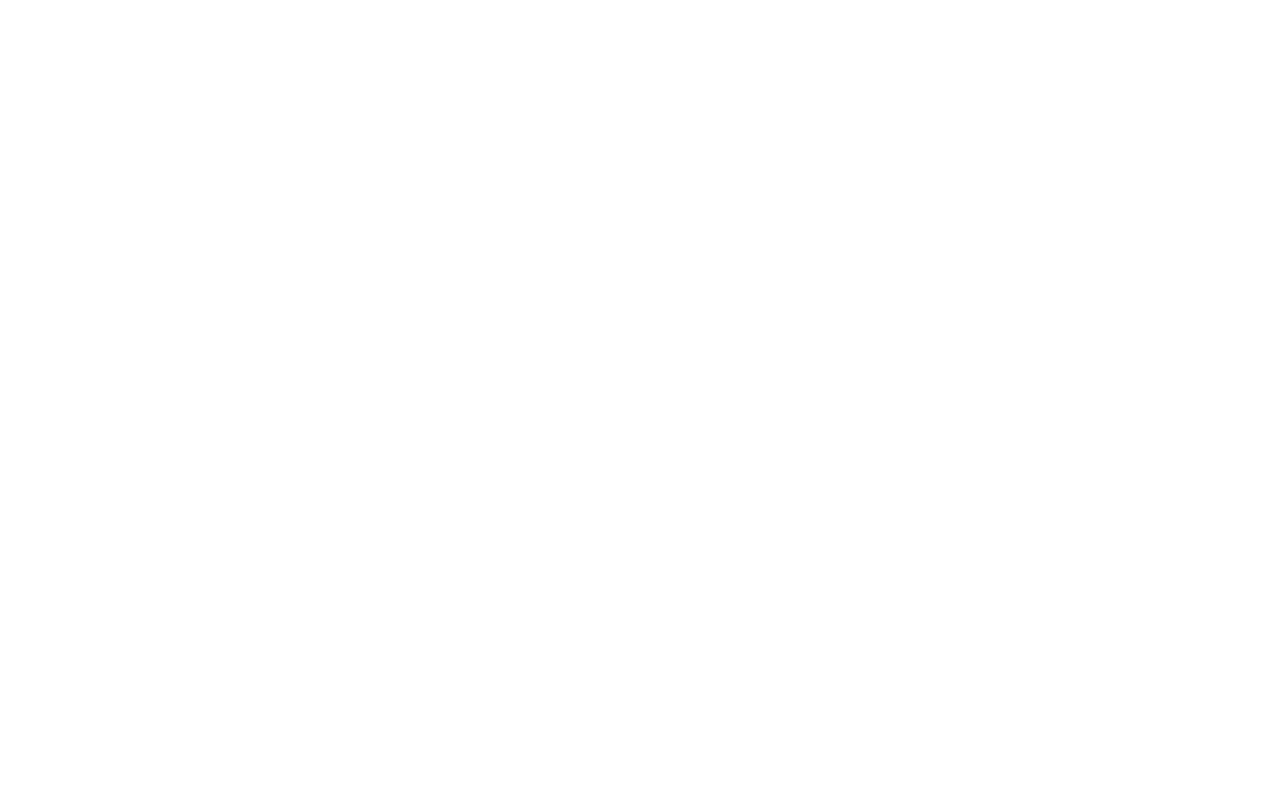
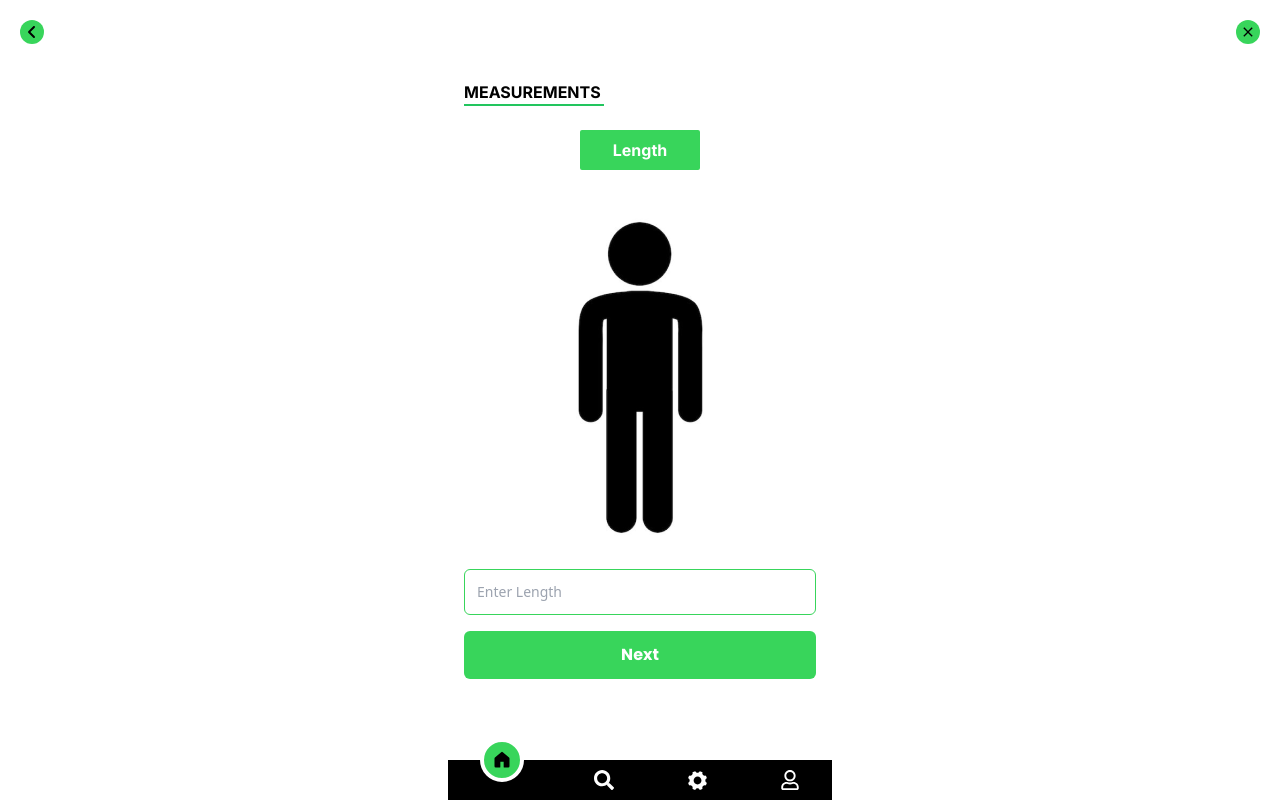
Before and after one commit to developermaroof/project-tailortap, a React (Create React App) app: page /measurements/length in a window 1280 px wide. Before the commit this address had no page. Built offline with nearby package versions, Linux system fonts and the light colour scheme.

Commit message:
Created ClientDetails and Measurement Length Page

```diff
--- a/src/App.js
+++ b/src/App.js
@@ -3,6 +3,7 @@
 import Signup from "./pages/signup";
 import Home from "./pages/home";
 import ClientDetails from "./pages/clientsDetail";
+import Length from "./pages/length";
 import { BrowserRouter as Router, Routes, Route } from "react-router-dom";
 
 function App() {
@@ -14,6 +15,7 @@
         <Route path="/signup" element={<Signup />} />
         <Route path="/home" element={<Home />} />
         <Route path="/clientdetails" element={<ClientDetails />} />
+        <Route path="/measurements/length" element={<Length />} />
       </Routes>
     </Router>
   );
--- a/src/pages/chooseLang.jsx
+++ b/src/pages/chooseLang.jsx
@@ -14,10 +14,10 @@
           <div className='flex flex-col justify-center items-center'>
             <h1 className='font-bold font-poppins uppercase leading-tight tracking-wide'>Choose</h1>
             <h1 className='font-bold font-poppins uppercase leading-tight tracking-wide'>Language</h1>
-            <div className='border-[1px] border-green-500 w-[150px]'></div>
+            <div className='border-[1px] border-themeColor w-[150px]'></div>
           </div>
           <div className='relavite'>
-            <div className='absolute top-5 right-5 bg-green-500 rounded-full p-1'>
+            <div className='absolute top-5 right-5 bg-themeColor rounded-full p-1'>
               <IoMdClose />
             </div>
           </div>
@@ -27,15 +27,15 @@
           <div className='flex flex-col gap-5'>
             <button className='flex justify-between cursor-pointer hover:bg-hoverColor bg-hoverColor p-4 shadow-md shadow-gray-400 rounded-md'>
               <h1 className='font-inner font-normal'>English</h1>
-              <div className='bg-green-500 rounded-full border-2 border-green-500 flex justify-center items-center p-1'> <FaCheck className='w-[12px] h-[12px]'/> </div>
+              <div className='bg-themeColor rounded-full border-2 border-themeColor flex justify-center items-center p-1'> <FaCheck className='w-[12px] h-[12px]'/> </div>
             </button>
             <button className='flex justify-between cursor-pointer hover:bg-hoverColor p-4 shadow-md shadow-gray-400 rounded-md'>
               <h1 className='font-inner font-normal'>Urdu</h1>
-              {/* <div className='bg-green-500 rounded-full border-2 border-green-500 flex justify-center items-center p-1'> <FaCheck className='w-[12px] h-[12px]'/> </div> */}
+              {/* <div className='bg-themeColor rounded-full border-2 border-themeColor flex justify-center items-center p-1'> <FaCheck className='w-[12px] h-[12px]'/> </div> */}
             </button>
             <button className='flex justify-between cursor-pointer hover:bg-hoverColor p-4 shadow-md shadow-gray-400 rounded-md'>
               <h1 className='font-inner font-normal'>Sindhi</h1>
-              {/* <div className='bg-green-500 rounded-full border-2 border-green-500 flex justify-center items-center p-1'> <FaCheck className='w-[12px] h-[12px]'/> </div> */}
+              {/* <div className='bg-themeColor rounded-full border-2 border-themeColor flex justify-center items-center p-1'> <FaCheck className='w-[12px] h-[12px]'/> </div> */}
             </button>
             <button className='flex justify-center font-bold font-poppins text-white cursor-pointer py-2 mt-10 bg-themeColor'>
               <Link to="/login"><h1>Continue</h1></Link>
--- a/src/pages/clientsDetail.jsx
+++ b/src/pages/clientsDetail.jsx
@@ -2,6 +2,7 @@
 import { FaAngleLeft } from "react-icons/fa6";
 import Video from "../assets/video.png"
 import Nav from "../components/nav"
+import { Link } from'react-router-dom';
 
 
 const clientDetail = () => {
@@ -20,6 +21,36 @@
             </div>
           </div>
           {/*  */}
+          <div className='flex flex-col gap-14'>
+            <div className='flex flex-col justify-center'>
+              <h1 className='font-bold font-inner uppercase'>Client Detail</h1>
+              <div className='border-[1px] border-green-500 w-[120px]'></div>
+            </div>
+
+            <div>
+              <form className='flex flex-col gap-6'>
+                <div className='text-sm'>
+                  <label htmlFor="name">Full Name</label>
+                  <input type="text" className='border-themeColor border-[2px] rounded-md w-full p-2'/>
+                </div>
+                <div className='text-sm'>
+                  <label htmlFor="cast">Cast</label>
+                  <input type="text" className='border-themeColor border-[2px] rounded-md w-full p-2'/>
+                </div>
+                <div className='text-sm'>
+                  <label htmlFor="number">Phone Number*</label>
+                  <input type="number" className='border-themeColor border-[2px] rounded-md w-full p-2'/>
+                </div>
+                <div className='text-sm'>
+                  <label htmlFor="address">Address <span className='text-gray-500'>(optional)</span> </label>
+                  <input type="text" className='border-themeColor border-[2px] rounded-md w-full p-2'/>
+                </div>
+                <div>
+                  <button className='font-bold font-poppins text-white cursor-pointer bg-themeColor rounded-md w-full p-3'> <Link to="/measurements/length">Next</Link></button>
+                </div>
+              </form>
+            </div>
+          </div>
         </div>
       </div>
       <Nav />
--- /dev/null
+++ b/src/pages/length.jsx
@@ -0,0 +1,54 @@
+import React from 'react'
+import { IoMdClose } from "react-icons/io";
+import { FaAngleLeft } from "react-icons/fa6";
+import Nav from "../components/nav"
+import Length from "../assets/length.png"
+import { Link } from'react-router-dom';
+const length = () => {
+  return (
+    <div className='mx-auto max-w-sm'>
+        <div className='m-4'>
+            {/*  */}
+            <div className='pb-1 pt-16'>
+                {/*  */}
+                <div className='relavite'>
+                    <div className='absolute top-5 right-5 bg-themeColor rounded-full p-1'>
+                        <IoMdClose />
+                    </div>
+                    <div className='absolute top-5 left-5 bg-themeColor rounded-full p-1'>
+                        <FaAngleLeft />
+                    </div>
+                </div>
+                {/*  */}
+                <div className='flex flex-col gap-6'>
+                    <div className='flex flex-col justify-center'>
+                        <h1 className='font-bold font-inner uppercase'>Measurements</h1>
+                        <div className='border-[1px] border-green-500 w-[140px]'></div>
+                    </div>
+
+                    <div className='flex flex-col justify-center items-center gap-10'>
+                        <div>
+                            <p className='font-bold font-inner text-white cursor-pointer bg-themeColor rounded-sm text-center w-[120px] p-2'>Length</p>
+                        </div>
+                        <div>
+                            <img src={Length} alt="lengthvector" />
+                        </div>
+                    </div>
+
+                    <div className='flex flex-col gap-4'>
+                        <div>
+                            <input type="text" placeholder='Enter Length' className='text-sm border-themeColor border-[1px] rounded-md w-full p-3'/>
+                        </div>
+                        <div>
+                            <button className='font-bold font-poppins text-white cursor-pointer bg-themeColor rounded-md w-full p-3'> <Link to="/">Next</Link></button>
+                        </div>
+                    </div>
+                </div>
+            </div>
+        </div>
+        <Nav />
+    </div>
+  )
+}
+
+export default length
```
Also changed, not shown: src/assets/length.png (added).
